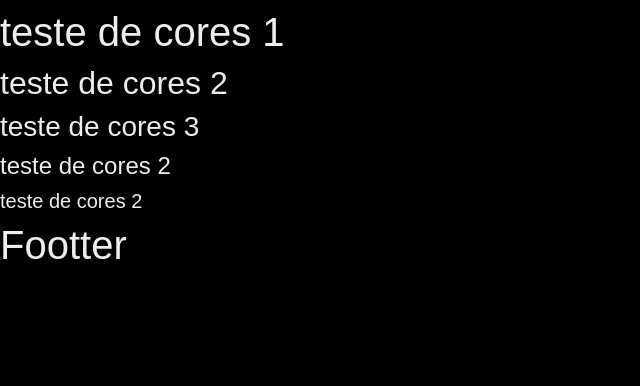
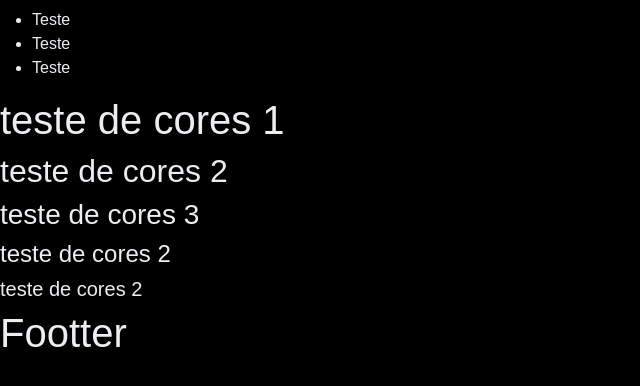
Before and after one commit to gpereira86/new-portfolio, a CodeIgniter 4 app: the page made by app/Views/home.php in a window 1280 px wide. Shown: the part 105-491 px from the top of the page, without its empty margins (0-640 px from the left). Run offline with PHP 8.4 and a stand-in for CodeIgniter, Linux system fonts and the light colour scheme; the template is opened without the code that fills it, so the values that code supplies are empty; some libraries are stand-ins or nearby versions.

Commit message:
Página Home

```diff
--- a/app/Views/home.php
+++ b/app/Views/home.php
@@ -4,6 +4,13 @@
 <?php echo $this->section('content') ?>
 
 <?php echo $this->renderSection('nav') ?>
+
+<ul>
+    <li>Teste</li>
+    <li>Teste</li>
+    <li>Teste</li>
+</ul>
+
 <h1>teste de cores 1</h1>
 <h2>teste de cores 2</h2>
 <h3>teste de cores 3</h3>
```
